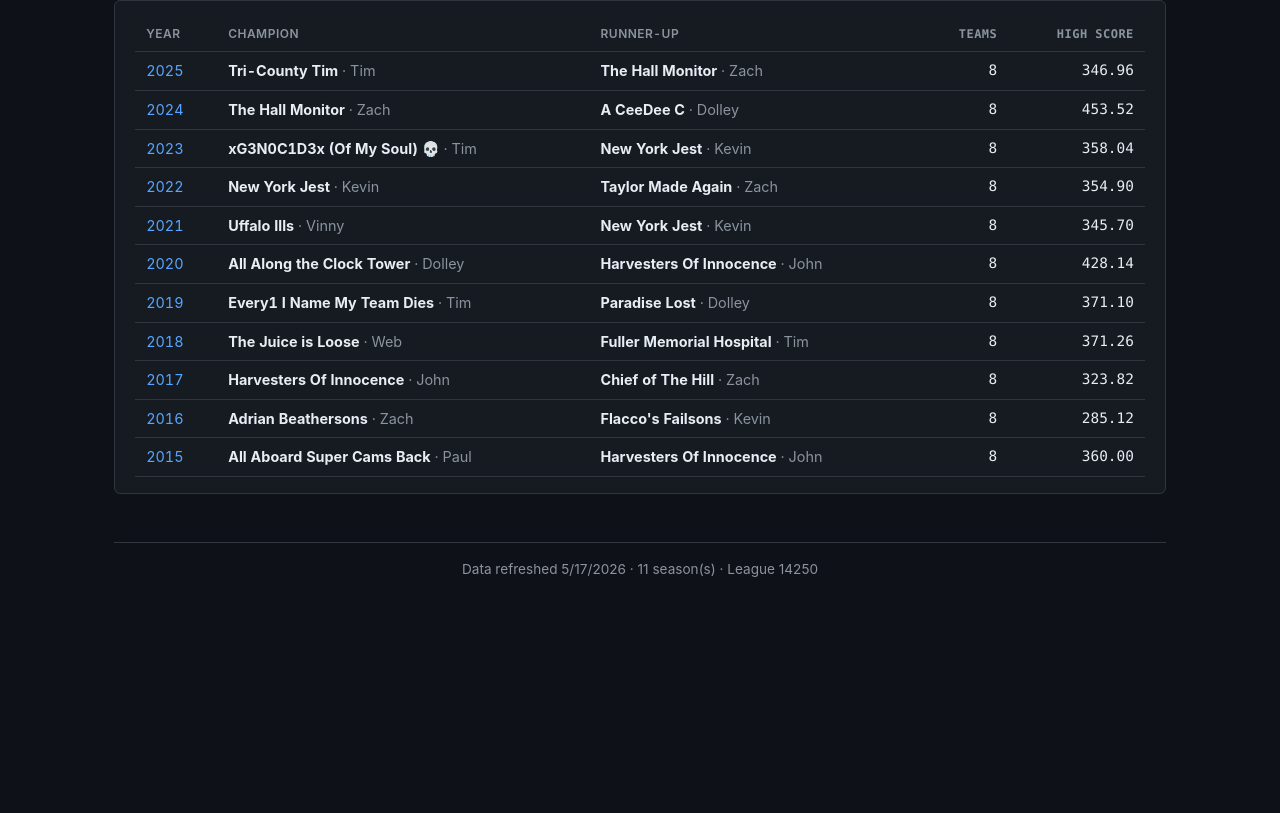
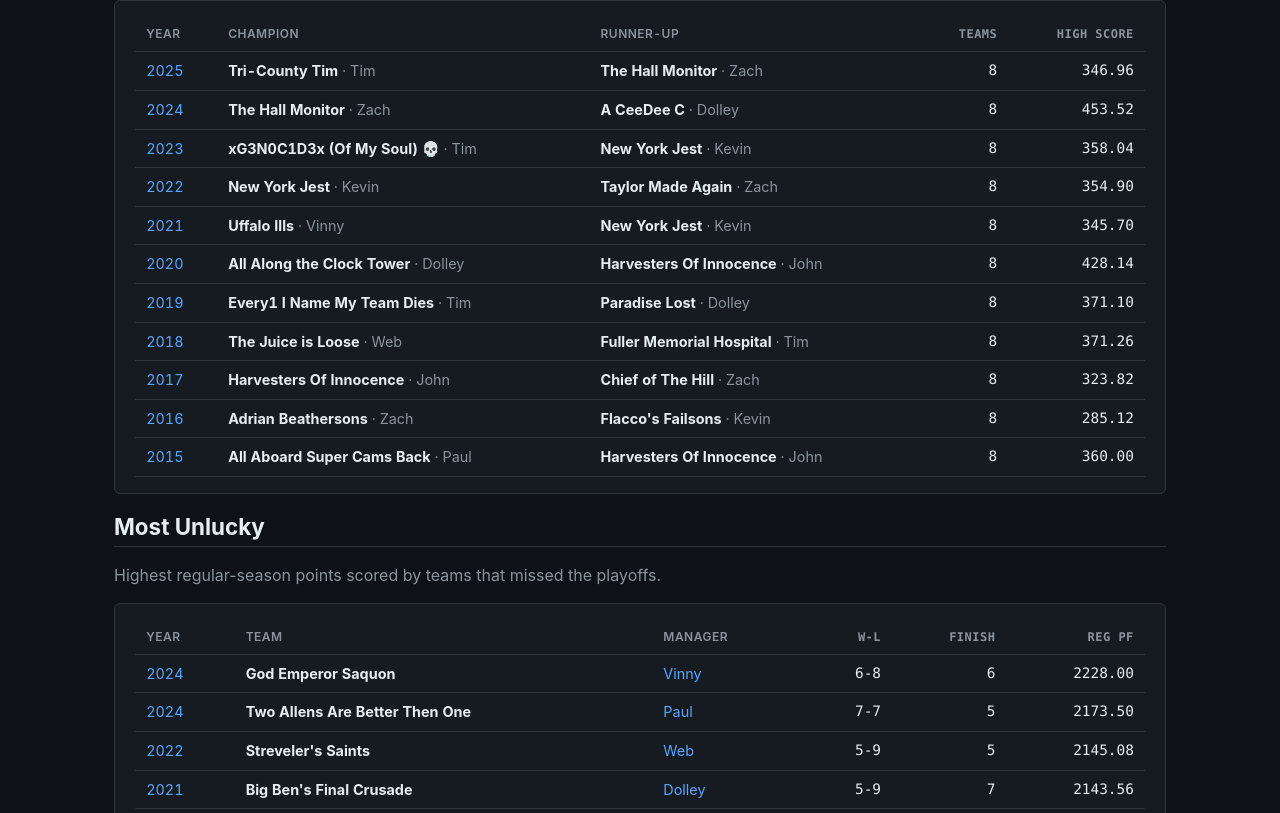
Before and after one commit to TimMariotti/espn-fantasy-history, an Astro site: page /seasons in a window 1280 px wide. Shown: the part 139-952 px from the top of the page. Before the commit the page ends 800 px from the top, so only its background shows below. Built offline with nearby package versions, Linux system fonts and the light colour scheme; Astro itself is replaced by a stand-in of ours.

Commit message:
Adding Unlucky chart

```diff
--- a/src/pages/seasons/index.astro
+++ b/src/pages/seasons/index.astro
@@ -1,9 +1,59 @@
 ---
 import Layout from "../../layouts/Layout.astro";
-import { seasons, fmtScore, ownerLabel } from "../../lib/data";
+import { seasons, fmtScore, ownerLabel, ownerKey, categorize } from "../../lib/data";
 
 const base = import.meta.env.BASE_URL.replace(/\/$/, "");
 const ordered = [...seasons].sort((a, b) => b.year - a.year);
+
+type UnluckyRow = {
+  year: number;
+  team: (typeof seasons)[number]["teams"][number];
+  finish: number;
+  regPF: number;
+  regWins: number;
+  regLosses: number;
+  regTies: number;
+};
+const unlucky: UnluckyRow[] = [];
+for (const s of seasons) {
+  const cutoff = s.settings.playoff_team_count;
+  if (!cutoff) continue;
+  const regPF = new Map<number, number>();
+  const rec = new Map<number, { w: number; l: number; t: number }>();
+  for (const team of s.teams) {
+    regPF.set(team.id, 0);
+    rec.set(team.id, { w: 0, l: 0, t: 0 });
+  }
+  for (const w of s.weeks) {
+    for (const m of w.matchups) {
+      if (m.home_team_id === null || m.away_team_id === null) continue;
+      if (m.home_score === 0 && m.away_score === 0) continue;
+      if (categorize(m.matchup_type) !== "regular") continue;
+      regPF.set(m.home_team_id, (regPF.get(m.home_team_id) ?? 0) + m.home_score);
+      regPF.set(m.away_team_id, (regPF.get(m.away_team_id) ?? 0) + m.away_score);
+      const h = rec.get(m.home_team_id)!;
+      const a = rec.get(m.away_team_id)!;
+      if (m.home_score > m.away_score) { h.w++; a.l++; }
+      else if (m.home_score < m.away_score) { a.w++; h.l++; }
+      else { h.t++; a.t++; }
+    }
+  }
+  for (const team of s.teams) {
+    const finish = team.final_standing ?? team.standing;
+    if (!finish || finish <= cutoff) continue;
+    const r = rec.get(team.id)!;
+    unlucky.push({
+      year: s.year,
+      team,
+      finish,
+      regPF: regPF.get(team.id) ?? 0,
+      regWins: r.w,
+      regLosses: r.l,
+      regTies: r.t,
+    });
+  }
+}
+const unluckyTop = unlucky.sort((a, b) => b.regPF - a.regPF).slice(0, 10);
 ---
 
 <Layout title="Seasons · League History" active="seasons">
@@ -59,4 +109,39 @@ const ordered = [...seasons].sort((a, b) => b.year - a.year);
       </tbody>
     </table>
   </div>
+
+  <h2>Most Unlucky</h2>
+  <p class="muted">Highest regular-season points scored by teams that missed the playoffs.</p>
+  <div class="card">
+    <table>
+      <thead>
+        <tr>
+          <th>Year</th>
+          <th>Team</th>
+          <th>Manager</th>
+          <th class="num">W-L</th>
+          <th class="num">Finish</th>
+          <th class="num">Reg PF</th>
+        </tr>
+      </thead>
+      <tbody>
+        {
+          unluckyTop.map((u) => (
+            <tr>
+              <td><a href={`${base}/seasons/${u.year}`}>{u.year}</a></td>
+              <td><strong>{u.team.name}</strong></td>
+              <td>
+                {u.team.owners.map((o) => (
+                  <a href={`${base}/managers/${ownerKey(o)}`}>{ownerLabel(o)}</a>
+                ))}
+              </td>
+              <td class="num">{u.regWins}-{u.regLosses}{u.regTies ? `-${u.regTies}` : ""}</td>
+              <td class="num">{u.finish}</td>
+              <td class="num">{fmtScore(u.regPF)}</td>
+            </tr>
+          ))
+        }
+      </tbody>
+    </table>
+  </div>
 </Layout>
```
